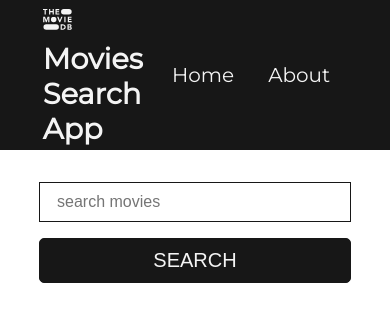
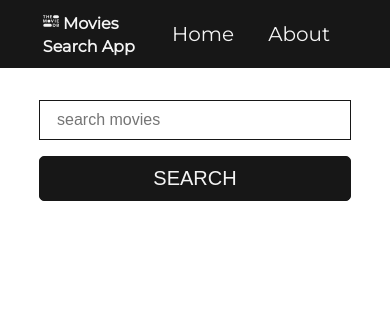
Before and after one commit to Shollytemmy/movies-search-software, a React (Create React App) app: page / in a window 390 px wide. Shown: the top 322 px of the page. Built offline with nearby package versions, Linux system fonts and the light colour scheme.

Commit message:
WIP: zoom in desable accross all platform

```diff
--- a/src/index.css
+++ b/src/index.css
@@ -110,9 +110,6 @@ body {
   color: var(--dark-color);
 }
 
-/* .searchbar__form > input[type="text"]:focus{
-  font-size: 16px;
-} */
 
 .searchbar__form > input:focus{
   border: 1px solid var(--hover-color);
@@ -236,3 +233,11 @@ img{
 
 
 /*Media Queries section*/
+
+@media only screen and (max-width: 768px){
+  .nav__brand a{
+    font-size: 1rem;
+
+  }
+
+}
```
